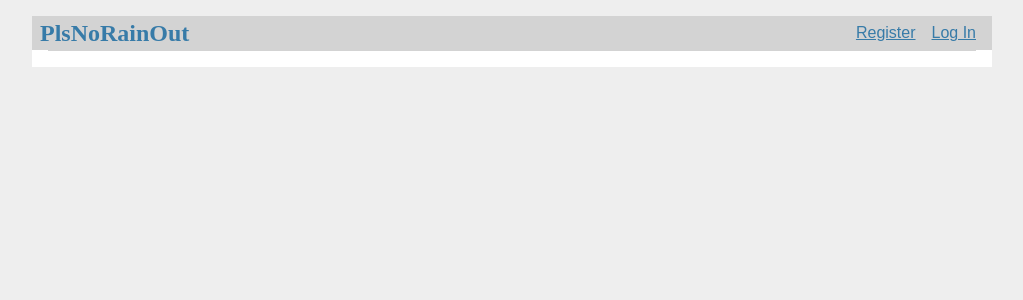
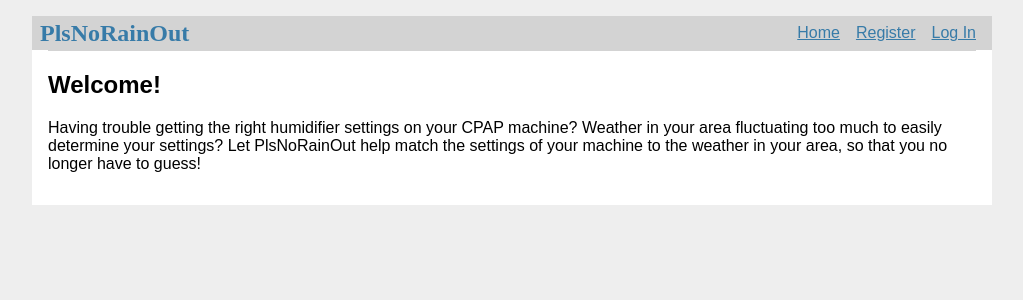
Before and after one commit to theodericleon/plsnorainout, a Flask app: page / in a window 1280 px wide. Shown: the top 300 px of the page, without its empty margins (128-1151 px from the left). Run offline with Flask 2, Linux system fonts and the light colour scheme.

Commit message:
added link to home page; added description of app to home page

```diff
--- a/app/templates/base.html
+++ b/app/templates/base.html
@@ -4,6 +4,7 @@
 <nav>
   <h1>PlsNoRainOut</h1>
   <ul>
+      <li><a href="{{ url_for('index') }}">Home</a>
     {% if g.user %}
       <li><span>{{ g.user['username'] }}</span>
       <li><a href="{{ url_for('auth.logout') }}">Log Out</a>
--- a/app/templates/index.html
+++ b/app/templates/index.html
@@ -1 +1,14 @@
 {% extends 'base.html' %}
+
+{% block title %} Home {% endblock %}
+
+{% block content %}
+<article>
+  <h2>Welcome!</h2>
+  <p>Having trouble getting the right humidifier settings on your
+  CPAP machine? Weather in your area fluctuating too much to easily
+determine your settings? Let PlsNoRainOut help match the settings of
+your machine to the weather in your area, so that you no longer
+have to guess!</p>
+</article>
+{% endblock %}
```
